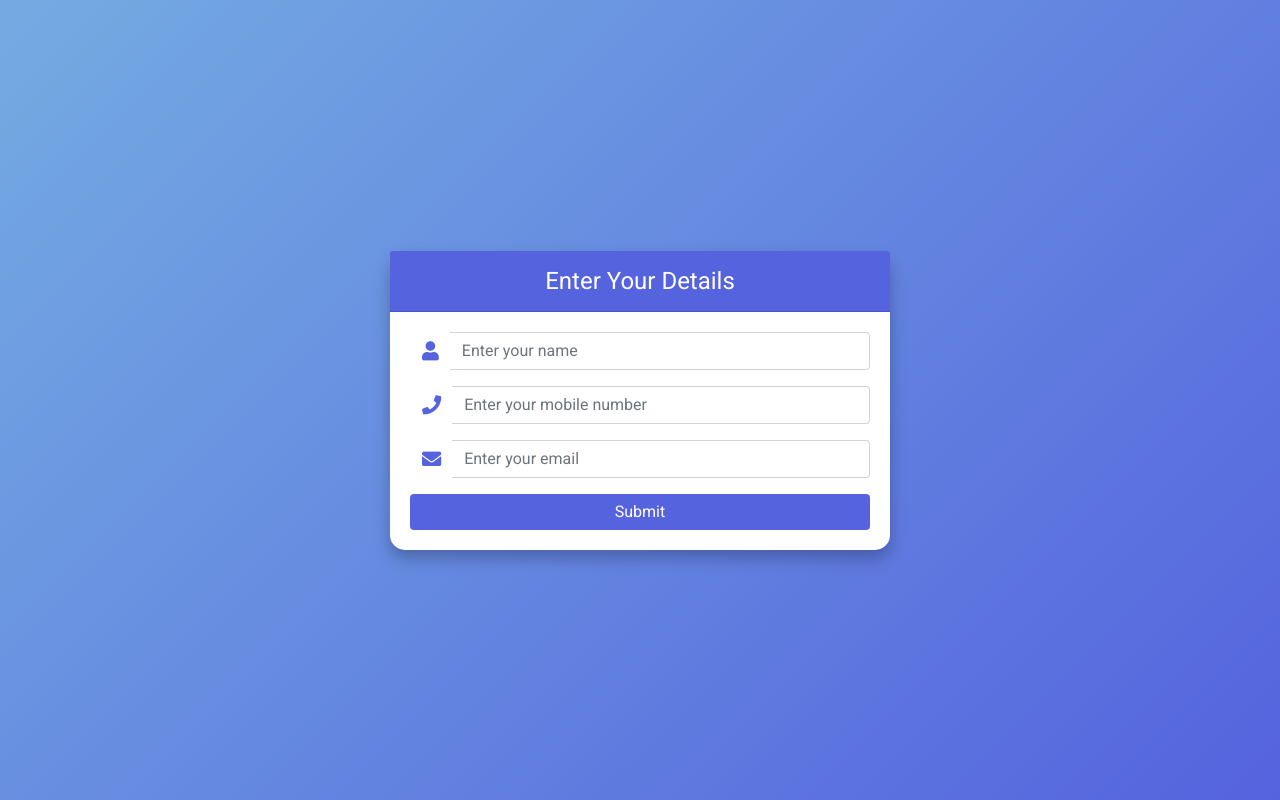
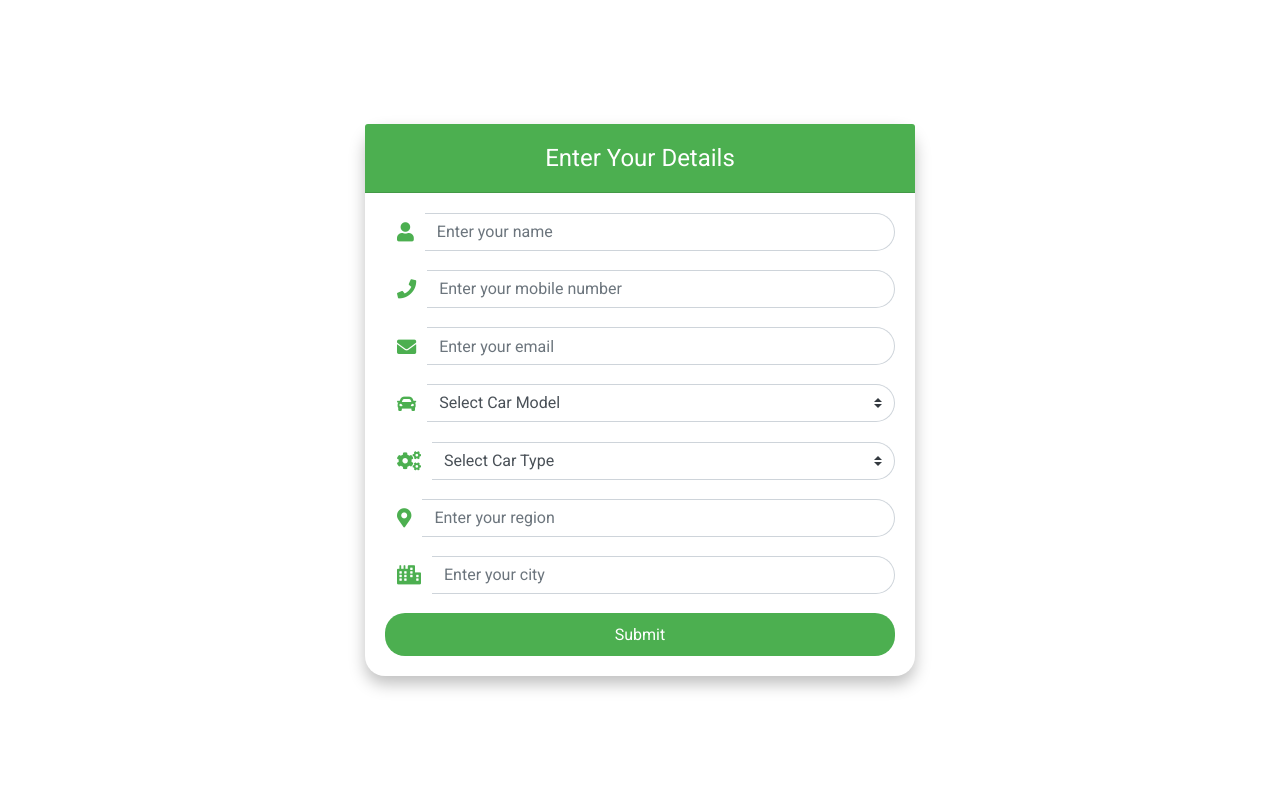
Before and after one commit to Genith-Utkarsh/ClonedFinalProject, a Flask app: page /profile in a window 1280 px wide. Run offline with Flask 3, Linux system fonts and the light colour scheme; some libraries are stand-ins or nearby versions.

Commit message:
Update profile.html

```diff
--- a/templates/profile.html
+++ b/templates/profile.html
@@ -5,61 +5,63 @@
   <meta name="viewport" content="width=device-width, initial-scale=1" />
   <title>User Input</title>
   <!-- Bootstrap CSS -->
-  <link
-    rel="stylesheet"
-    href="https://stackpath.bootstrapcdn.com/bootstrap/4.5.2/css/bootstrap.min.css"
-  />
+  <link rel="stylesheet" href="https://stackpath.bootstrapcdn.com/bootstrap/4.5.2/css/bootstrap.min.css" />
   <!-- Google Fonts -->
-  <link
-    href="https://fonts.googleapis.com/css2?family=Roboto:wght@400;700&display=swap"
-    rel="stylesheet"
-  />
+  <link href="https://fonts.googleapis.com/css2?family=Roboto:wght@400;700&display=swap" rel="stylesheet" />
   <!-- FontAwesome for icons -->
-  <link
-    rel="stylesheet"
-    href="https://cdnjs.cloudflare.com/ajax/libs/font-awesome/5.15.3/css/all.min.css"
-  />
+  <link rel="stylesheet" href="https://cdnjs.cloudflare.com/ajax/libs/font-awesome/5.15.3/css/all.min.css" />
   <style>
     body {
       font-family: 'Roboto', sans-serif;
-      background: linear-gradient(135deg, #74ABE2, #5563DE);
+      background: linear-gradient(135deg, #ffffff, #ffffff);
       min-height: 100vh;
       display: flex;
       align-items: center;
       justify-content: center;
+      padding: 20px;
     }
     .card {
       width: 100%;
-      max-width: 500px;
+      max-width: 550px;
+      background-color: #fff; /* Form background set to white */
       border: none;
-      border-radius: 15px;
+      border-radius: 20px;
       box-shadow: 0 8px 16px rgba(0, 0, 0, 0.25);
     }
     .card-header {
-      background: #5563DE;
+      background: #4CAF50;
       color: #fff;
-      border-top-left-radius: 15px;
-      border-top-right-radius: 15px;
+      border-top-left-radius: 20px;
+      border-top-right-radius: 20px;
       text-align: center;
       font-size: 1.5rem;
+      padding: 1rem;
     }
     .input-group-text {
       background: #fff;
       border: none;
-      color: #5563DE;
+      color: #4CAF50;
       font-size: 1.2rem;
+      border-top-left-radius: 20px;
+      border-bottom-left-radius: 20px;
     }
-    .form-control {
+    .form-control, .custom-select {
       border-left: 0;
+      border-radius: 0 20px 20px 0;
+    }
+    .form-group {
+      margin-bottom: 1.2rem;
     }
     .btn-custom {
-      background: #5563DE;
+      background: #4CAF50;
       color: #fff;
       border: none;
       transition: background 0.3s;
+      border-radius: 20px;
+      padding: 0.6rem;
     }
     .btn-custom:hover {
-      background: #4453b3;
+      background: #388E3C;
     }
   </style>
 </head>
@@ -68,71 +70,107 @@
     <div class="card-header">Enter Your Details</div>
     <div class="card-body">
       <form id="userForm">
+        <!-- Name Field -->
         <div class="form-group">
-          <div class="input-group mb-3">
+          <div class="input-group">
             <div class="input-group-prepend">
-              <span class="input-group-text"
-                ><i class="fas fa-user"></i
-              ></span>
+              <span class="input-group-text">
+                <i class="fas fa-user"></i>
+              </span>
             </div>
-            <input
-              type="text"
-              id="name"
-              class="form-control"
-              placeholder="Enter your name"
-              required
-            />
+            <input type="text" id="name" class="form-control" placeholder="Enter your name" required />
           </div>
         </div>
+        <!-- Mobile Field -->
         <div class="form-group">
-          <div class="input-group mb-3">
+          <div class="input-group">
             <div class="input-group-prepend">
-              <span class="input-group-text"
-                ><i class="fas fa-phone"></i
-              ></span>
+              <span class="input-group-text">
+                <i class="fas fa-phone"></i>
+              </span>
             </div>
-            <input
-              type="text"
-              id="mobile"
-              class="form-control"
-              placeholder="Enter your mobile number"
-              required
-            />
+            <input type="text" id="mobile" class="form-control" placeholder="Enter your mobile number" required />
           </div>
         </div>
+        <!-- Email Field -->
         <div class="form-group">
-          <div class="input-group mb-3">
+          <div class="input-group">
             <div class="input-group-prepend">
-              <span class="input-group-text"
-                ><i class="fas fa-envelope"></i
-              ></span>
+              <span class="input-group-text">
+                <i class="fas fa-envelope"></i>
+              </span>
             </div>
-            <input
-              type="email"
-              id="email"
-              class="form-control"
-              placeholder="Enter your email"
-              required
-            />
+            <input type="email" id="email" class="form-control" placeholder="Enter your email" required />
           </div>
         </div>
-        <button type="submit" class="btn btn-custom btn-block">
-          Submit
-        </button>
+        <!-- Car Model Field -->
+        <div class="form-group">
+          <div class="input-group">
+            <div class="input-group-prepend">
+              <span class="input-group-text">
+                <i class="fas fa-car"></i>
+              </span>
+            </div>
+            <select id="carModel" class="custom-select" required>
+              <option value="" disabled selected>Select Car Model</option>
+              <option value="Toyota">Toyota</option>
+              <option value="Honda">Honda</option>
+              <option value="BMW">BMW</option>
+              <option value="Mercedes">Mercedes</option>
+              <option value="Tesla">Tesla</option>
+            </select>
+          </div>
+        </div>
+        <!-- Car Type Field -->
+        <div class="form-group">
+          <div class="input-group">
+            <div class="input-group-prepend">
+              <span class="input-group-text">
+                <i class="fas fa-cogs"></i>
+              </span>
+            </div>
+            <select id="carType" class="custom-select" required>
+              <option value="" disabled selected>Select Car Type</option>
+              <option value="Sedan">Sedan</option>
+              <option value="SUV">SUV</option>
+              <option value="Hatchback">Hatchback</option>
+              <option value="Convertible">Convertible</option>
+              <option value="Truck">Truck</option>
+            </select>
+          </div>
+        </div>
+        <!-- Region Field -->
+        <div class="form-group">
+          <div class="input-group">
+            <div class="input-group-prepend">
+              <span class="input-group-text">
+                <i class="fas fa-map-marker-alt"></i>
+              </span>
+            </div>
+            <input type="text" id="region" class="form-control" placeholder="Enter your region" required />
+          </div>
+        </div>
+        <!-- City Field -->
+        <div class="form-group">
+          <div class="input-group">
+            <div class="input-group-prepend">
+              <span class="input-group-text">
+                <i class="fas fa-city"></i>
+              </span>
+            </div>
+            <input type="text" id="city" class="form-control" placeholder="Enter your city" required />
+          </div>
+        </div>
+        <!-- Submit Button -->
+        <button type="submit" class="btn btn-custom btn-block">Submit</button>
       </form>
     </div>
   </div>
 
   <!-- Firebase Modular SDKs -->
   <script type="module">
-    // Import the functions you need from the SDKs
     import { initializeApp } from "https://www.gstatic.com/firebasejs/9.6.10/firebase-app.js";
-    import {
-      getDatabase,
-      ref,
-      push,
-      set
-    } from "https://www.gstatic.com/firebasejs/9.6.10/firebase-database.js";
+    import { getDatabase, ref, push, set } from "https://www.gstatic.com/firebasejs/9.6.10/firebase-database.js";
 
     // Your Firebase configuration
     const firebaseConfig = {
@@ -144,7 +182,7 @@
       appId: "1:124553004439:web:63ba5a87d1a09f0d5d70d2"
     };
 
-    // Initialize Firebase and get the Realtime Database instance
+    // Initialize Firebase and get Database instance
     const appFirebase = initializeApp(firebaseConfig);
     const database = getDatabase(appFirebase);
 
@@ -155,6 +193,10 @@
       const name = document.getElementById("name").value;
       const mobile = document.getElementById("mobile").value;
       const email = document.getElementById("email").value;
+      const carModel = document.getElementById("carModel").value;
+      const carType = document.getElementById("carType").value;
+      const region = document.getElementById("region").value;
+      const city = document.getElementById("city").value;
 
       // Create a new entry in the "users" collection
       const usersRef = ref(database, "users");
@@ -163,11 +205,14 @@
       set(newUserRef, {
         name: name,
         mobile: mobile,
-        email: email
+        email: email,
+        carModel: carModel,
+        carType: carType,
+        region: region,
+        city: city
       })
       .then(() => {
         alert("User info submitted successfully");
-          // Optionally clear the form after submission
         document.getElementById("userForm").reset();
       })
       .catch((error) => {
```
Lines whose indentation alone changed are shown as unchanged.
